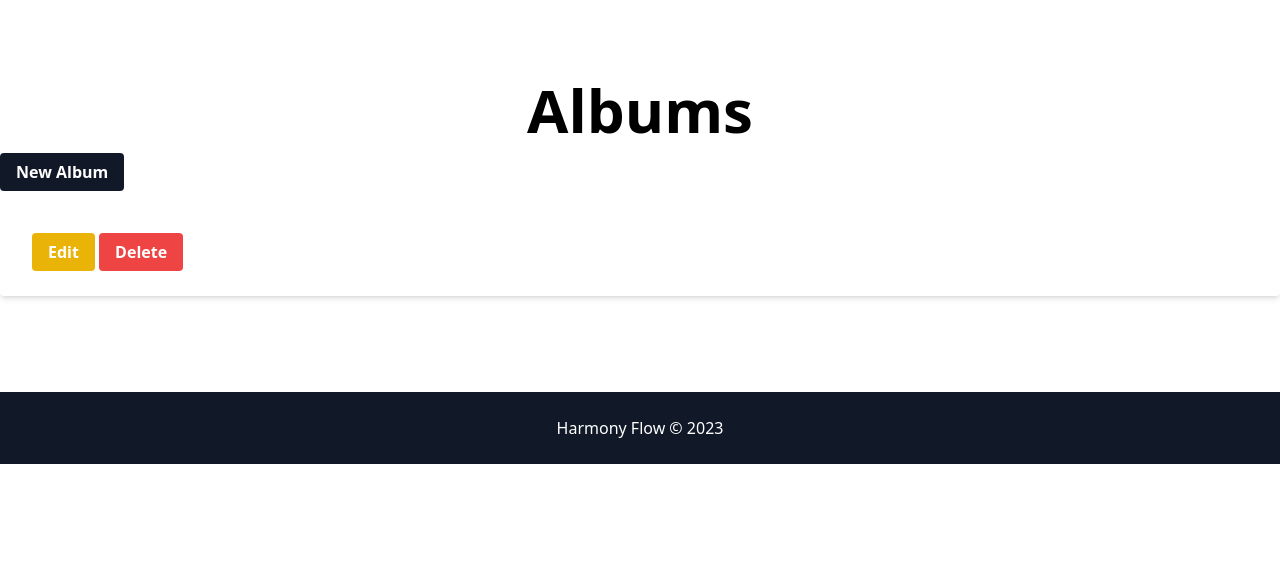
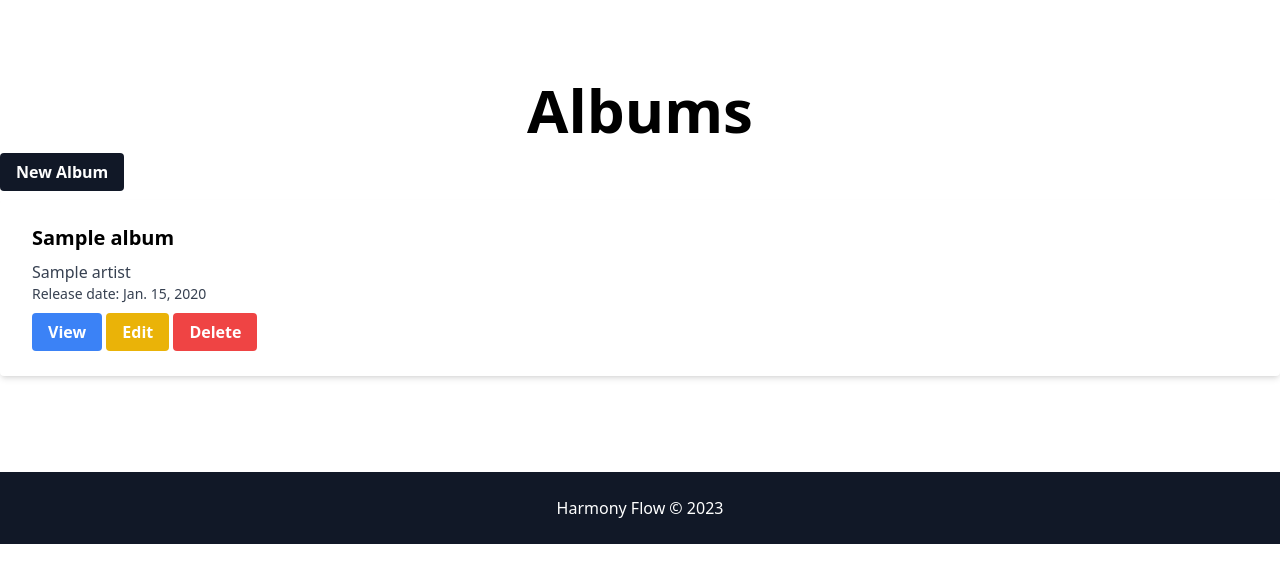
Before and after one commit to dias0092/harmony-flow, a Django app: page /albums/ in a window 1280 px wide. Shown: the part 80-663 px from the top of the page. Run offline with Django 4.2, Linux system fonts and the light colour scheme; tables that the repository leaves empty hold one stand-in row (values such as "Sample post"); some libraries are stand-ins or nearby versions.

Commit message:
Resolved issue displaying track list in album detail view

```diff
--- a/albums/templates/albums/album_detail.html
+++ b/albums/templates/albums/album_detail.html
@@ -14,10 +14,13 @@
             <div class="mt-8">
                 <h3 class="text-2xl font-semibold text-gray-800">Tracks:</h3>
                 <ul class="list-disc list-inside text-gray-600">
-                {% for track in album.tracks.all %}
+                {% for track in tracks %}
                     <li class="mt-2">{{ track.name }} - {{ track.duration }}</li>
+                {% empty %}
+                    <p>No tracks available for this album.</p>
                 {% endfor %}
                 </ul>
+                <a href="{% url 'albums:album_edit' album.pk %}" class="inline-block mt-4 bg-indigo-600 border border-transparent rounded-md py-2 px-3 text-base font-medium text-white hover:bg-indigo-700">Edit Album</a>
             </div>
         </div>
     </div>
--- a/albums/templates/albums/album_list.html
+++ b/albums/templates/albums/album_list.html
@@ -12,9 +12,11 @@
 
   {% for album in albums %}
   <div class="bg-white shadow-md rounded px-8 pt-6 pb-8 mb-4">
-      <h3 class="font-bold text-xl mb-2">{{ album.title }}</h3>
-      <p class="text-gray-700 text-base">{{ album.description }}</p>
+      <h3 class="font-bold text-xl mb-2">{{ album.name }}</h3>
+      <p class="text-gray-700 text-base">{{ album.artist }}</p>
+      <p class="text-gray-700 text-sm">Release date: {{ album.release_date }}</p>
       <div class="mt-4">
+          <a href="{% url 'albums:album_detail' album.id %}" class="bg-blue-500 hover:bg-blue-700 text-white font-bold py-2 px-4 rounded">View</a>
           <a href="{% url 'albums:album_edit' album.id %}" class="bg-yellow-500 hover:bg-yellow-700 text-white font-bold py-2 px-4 rounded">Edit</a>
           <a href="{% url 'albums:album_delete' album.id %}" class="bg-red-500 hover:bg-red-700 text-white font-bold py-2 px-4 rounded">Delete</a>
       </div>
--- a/albums/views.py
+++ b/albums/views.py
@@ -1,7 +1,7 @@
 from django.shortcuts import render, get_object_or_404, redirect
-from .models import Album
+from .models import Album, Artist
+from tracks.models import Track
 from .forms import AlbumForm
-from .models import Artist
 
 def album_list(request):
     albums = Album.objects.all()
@@ -9,7 +9,8 @@
 
 def album_detail(request, pk):
     album = get_object_or_404(Album, pk=pk)
-    return render(request, 'albums/album_detail.html', {'album': album})
+    tracks = Track.objects.filter(album=album)
+    return render(request, 'albums/album_detail.html', {'album': album, 'tracks': tracks})
 
 def album_new(request):
     if request.method == "POST":
```
